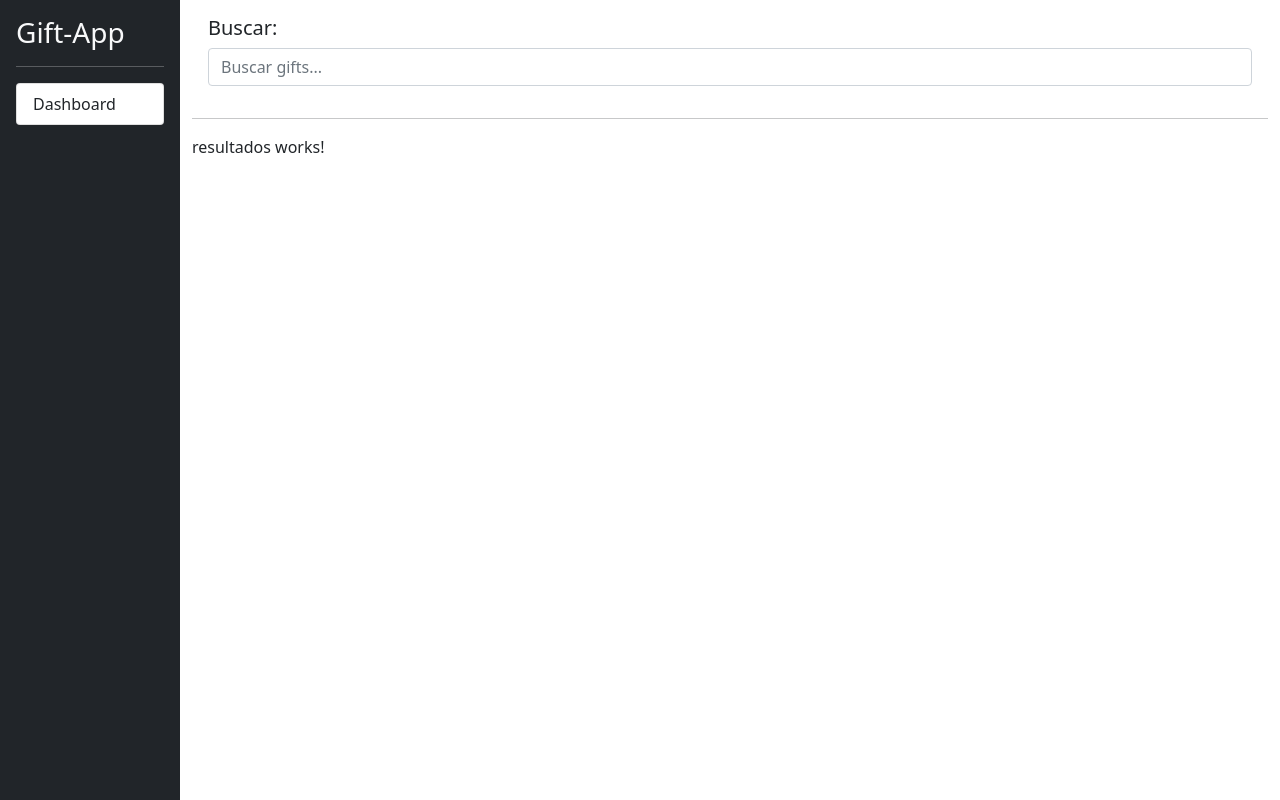
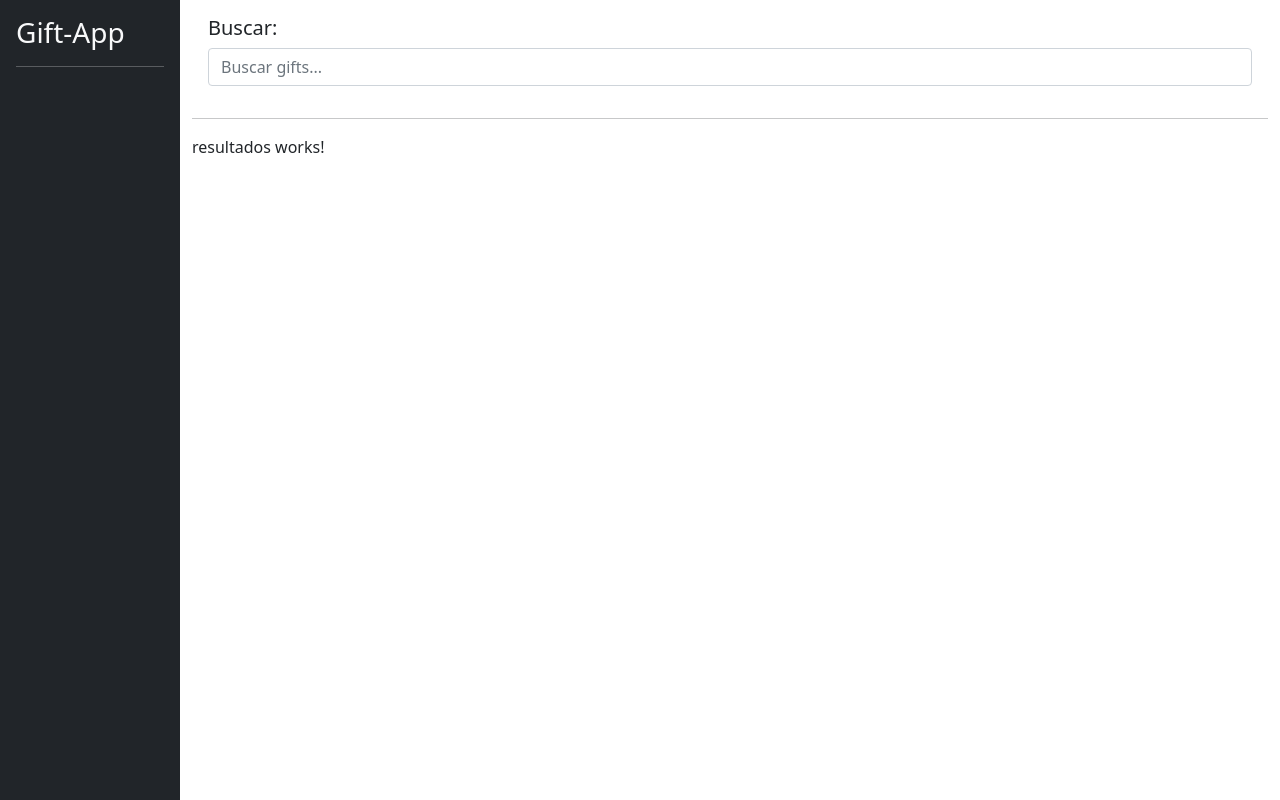
Before and after one commit to GustavoDI/giftApp, an Angular app: page / in a window 1280 px wide. Built offline with nearby package versions, Linux system fonts and the light colour scheme.

Commit message:
Buscar y mostrar en side bar

```diff
--- a/src/app/gifs/busqueda/busqueda.component.ts
+++ b/src/app/gifs/busqueda/busqueda.component.ts
@@ -12,6 +12,7 @@
 
   @ViewChild('txtBuscar') txtBuscar!:ElementRef<HTMLInputElement>;
 
+  // injectar el servicio
   constructor(private gifsService: GifsService) { }
 
   buscar(){
--- a/src/app/shared/sidebar/sidebar.component.html
+++ b/src/app/shared/sidebar/sidebar.component.html
@@ -4,8 +4,10 @@
     </h3>
     <hr class="text-white">
     <div class="list-group list-reset">
-      <a href="#" class="list-group-item list-group-item-action">
-        Dashboard
+      <a *ngFor="let item of historial"
+      href="#"
+      class="list-group-item list-group-item-action">
+        {{item}}
       </a>
     </div>
   </div>
--- a/src/app/shared/sidebar/sidebar.component.ts
+++ b/src/app/shared/sidebar/sidebar.component.ts
@@ -1,15 +1,18 @@
 
-import { Component, OnInit } from '@angular/core';
+import { Component } from '@angular/core';
+import { GifsService } from '../../gifs/services/gifs.service';
 
 @Component({
   selector: 'app-sidebar',
   templateUrl: './sidebar.component.html',
 })
-export class SidebarComponent implements OnInit {
+export class SidebarComponent  {
 
-  constructor() { }
+  // En este punto estamos injectando el servicio.
+  constructor(private gifsServicio: GifsService) { }
 
-  ngOnInit(): void {
+  get historial(){
+    return this.gifsServicio.historial;
   }
 
 }
```
